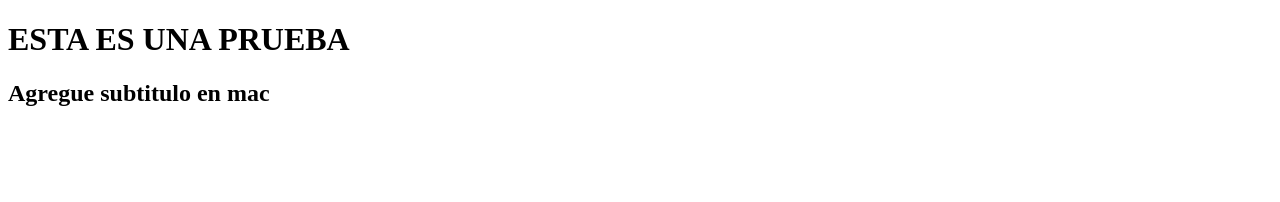
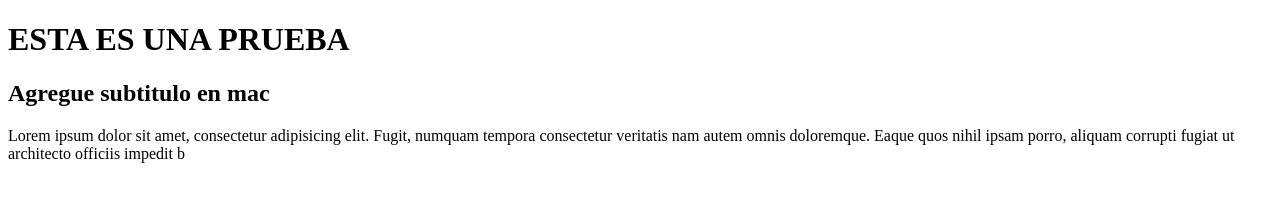
Before and after one commit to jrc9/Prueba-GIT, a plain HTML site: page index.html in a window 1280 px wide. Drawn offline with Linux system fonts and the light colour scheme.

Commit message:
Agregue un lorem en mac

```diff
--- a/index.html
+++ b/index.html
@@ -9,5 +9,6 @@
 <body>
     <H1>ESTA ES UNA PRUEBA</H1>
     <h2>Agregue subtitulo en mac</h2>
+    <p>Lorem ipsum dolor sit amet, consectetur adipisicing elit. Fugit, numquam tempora consectetur veritatis nam autem omnis doloremque. Eaque quos nihil ipsam porro, aliquam corrupti fugiat ut architecto officiis impedit b</p>
 </body>
 </html>
```
